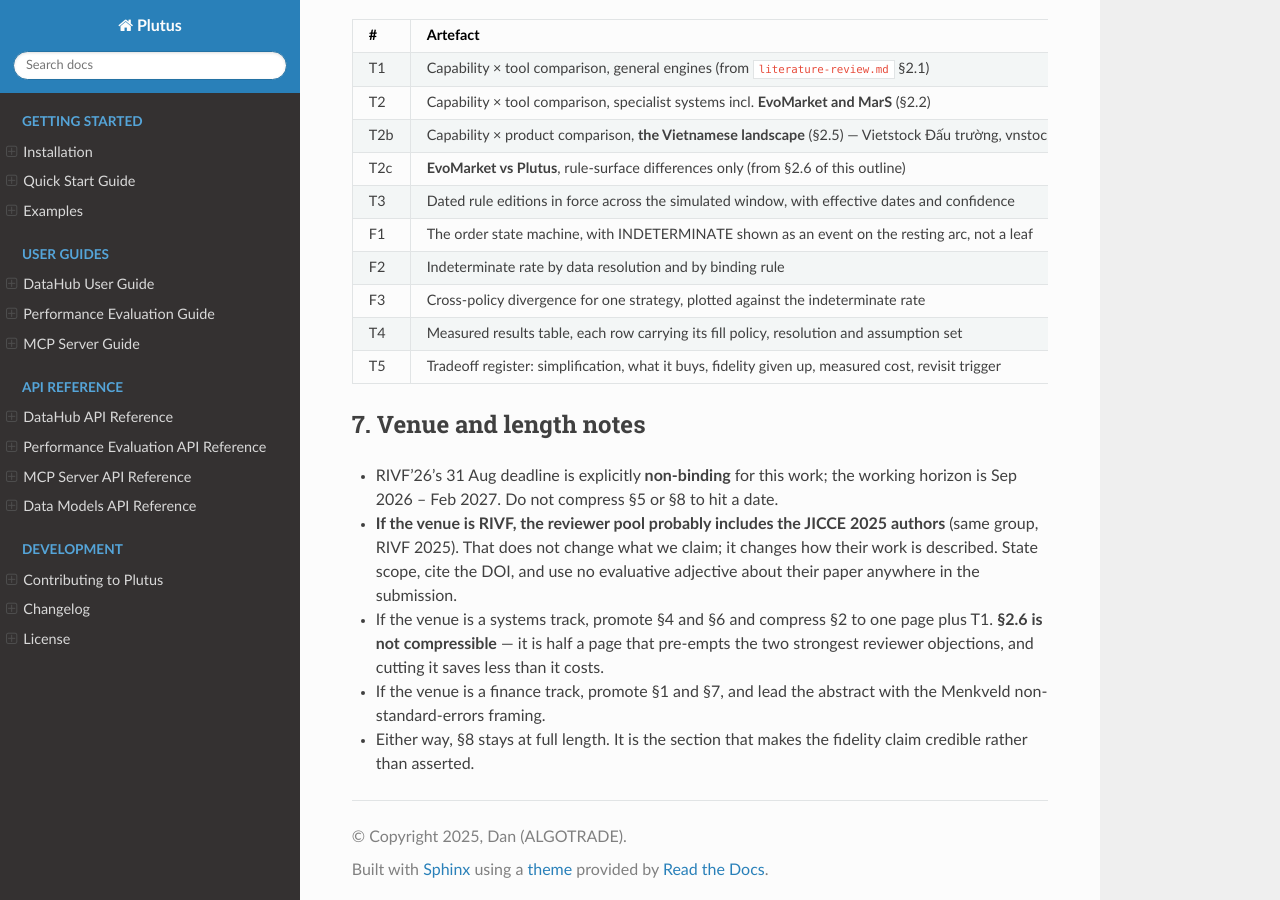
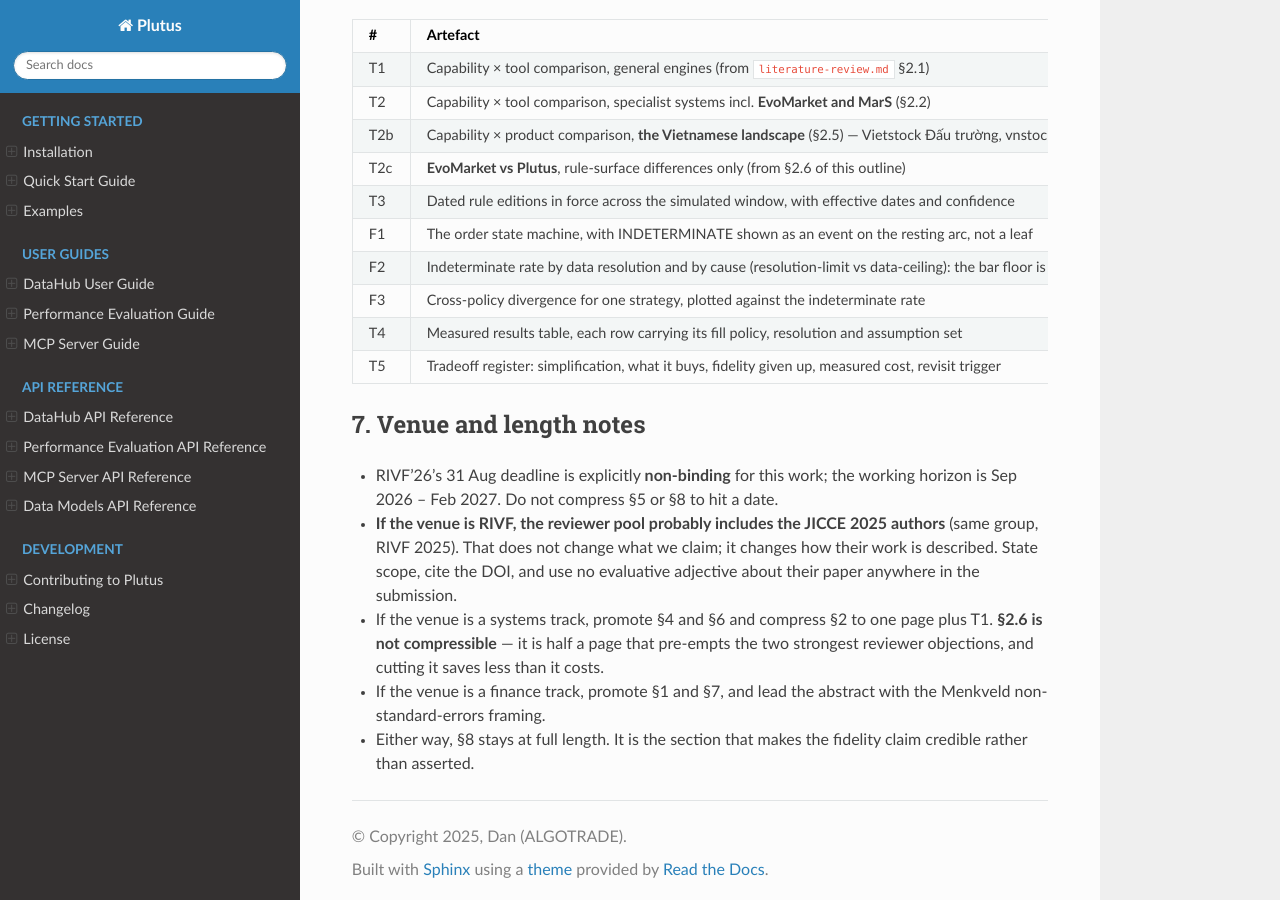
Before and after one commit to algotrade-plutus/plutus, a Sphinx documentation site: the page built from docs/reference/paper-outline.md, in a window 1280 px wide and 900 px high, scrolled down 10913 px. Built offline with Sphinx 7.4.7 and the Read the Docs theme 3.1.0, drawn with Linux system fonts in a browser that asks for light colours.

Commit message:
True up the F2 registry description to the cause axis it ships with
The paper-outline figure/table registry described F2 as "by data resolution and
by binding rule", which predates the reframe F2 actually implements: the second
axis is the *cause class* -- resolution-limit (fill_unobservable_at_resolution,
the intrinsic bar floor) vs data-ceiling (missing sizes/tape). Match the
description to the shipped measurement so the outline and the artifact agree.

Co-Authored-By: Claude Opus 4.8 <noreply@anthropic.com>
Claude-Session: https://claude.ai/code/session_01KdKnzu4TrQ2XGnLsc8BQ3C

```diff
--- a/docs/reference/paper-outline.md
+++ b/docs/reference/paper-outline.md
@@ -475,7 +475,7 @@ series currently arrives through the same pipeline we maintain.
 | T2c | **EvoMarket vs Plutus**, rule-surface differences only (from §2.6 of this outline) | §2.6 |
 | T3 | Dated rule editions in force across the simulated window, with effective dates and confidence | §3 |
 | F1 | The order state machine, with INDETERMINATE shown as an event on the resting arc, not a leaf | §4 |
-| F2 | Indeterminate rate by data resolution and by binding rule | §5 |
+| F2 | Indeterminate rate by data resolution and by cause (resolution-limit vs data-ceiling): the bar floor is intrinsic, the tick remainder is a data ceiling | §5 |
 | F3 | Cross-policy divergence for one strategy, plotted against the indeterminate rate | §7 |
 | T4 | Measured results table, each row carrying its fill policy, resolution and assumption set | §7 |
 | T5 | Tradeoff register: simplification, what it buys, fidelity given up, measured cost, revisit trigger | §8 |
```
